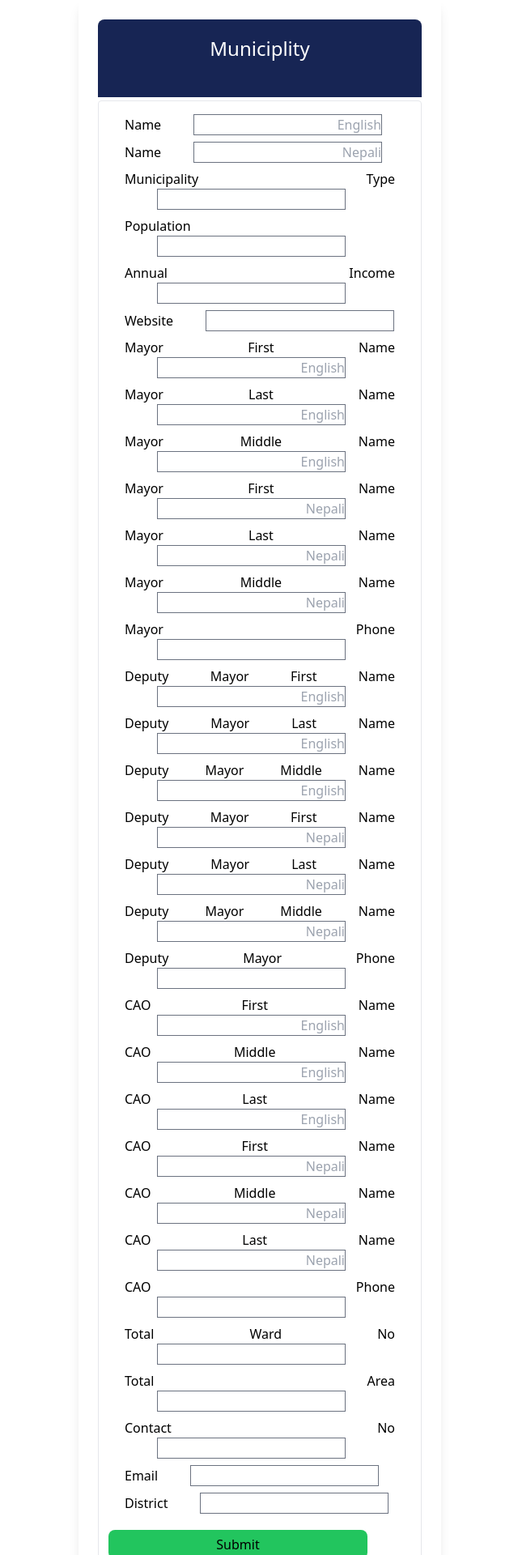
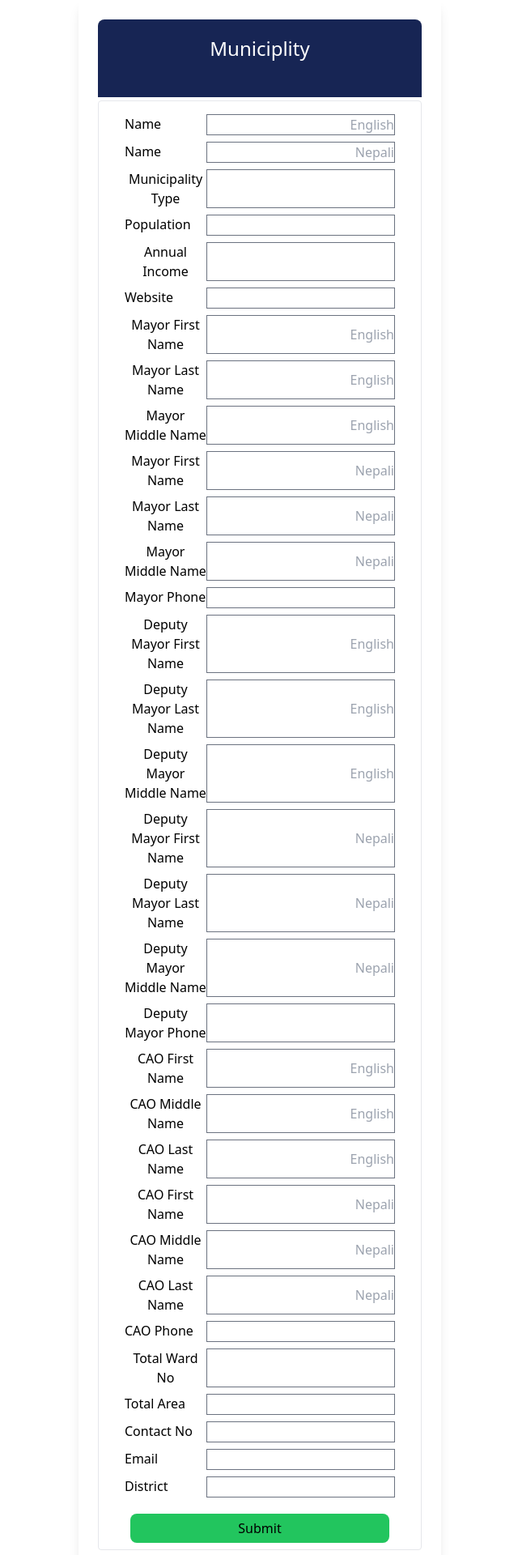
Before and after one commit to Asal2/Digital-palika, a React (Vite) app: page /Municipality in a window 1280 px wide. Shown: the part 520-2440 px from the top of the page at 81% size, without its empty margins (319-959 px from the left). Built offline with nearby package versions, Linux system fonts and the light colour scheme.

Commit message:
design implemented

```diff
--- a/src/LoginPage.jsx
+++ b/src/LoginPage.jsx
@@ -17,7 +17,6 @@ function LoginPage(props) {
           name="email"
           value={props.loginData}
           onChange={props.toggle}
-          required
         />
         <div style={{ position: "relative" }}>
           <div
@@ -40,7 +39,6 @@ function LoginPage(props) {
           name="password"
           value={props.loginData}
           onChange={props.toggle}
-          required
         />
 
         <div style={{ position: "relative" }}>
--- a/src/MunicipalityForm.jsx
+++ b/src/MunicipalityForm.jsx
@@ -8,13 +8,13 @@ function MunicipalityForm(props) {
         </div>
       </div>
       <form
-        onSubmit={props.hangleForm} required
-        className="border rounded w-full py-2 px-3 mt-1 text-justify"
+        onSubmit={props.hangleForm}
+        className="border rounded w-full py-2 px-3 mt-1"
       >
-        <div className="my-2 mx-5">
+        <div className="my-2 mx-5 flex">
           <label htmlFor="name_en">Name</label>
           <input
-            className="ml-10 border border-gray-500 text-right"
+            className="ml-auto border border-gray-500 text-right"
             id="name_en"
             placeholder="English"
             type="text"
@@ -23,10 +23,10 @@ function MunicipalityForm(props) {
             onChange={props.toggle}
           />
         </div>
-        <div className="my-2 mx-5">
+        <div className="my-2 mx-5 flex">
           <label htmlFor="name_np">Name</label>
           <input
-            className="ml-10 border border-gray-500 text-right"
+            className="ml-auto border border-gray-500 text-right"
             id="name_np"
             placeholder="Nepali"
             type="text"
@@ -35,10 +35,10 @@ function MunicipalityForm(props) {
             onChange={props.toggle}
           />
         </div>
-        <div className="my-2 mx-5">
+        <div className="my-2 mx-5 flex">
           <label htmlFor="municipality_type">Municipality Type</label>
           <input
-            className="ml-10 border border-gray-500 text-right"
+            className="ml-auto border border-gray-500 text-right"
             id="municipality_type"
             type="text"
             name="municipality_type"
@@ -46,10 +46,10 @@ function MunicipalityForm(props) {
             onChange={props.toggle}
           />
         </div>
-        <div className="my-2 mx-5">
+        <div className="my-2 mx-5 flex">
           <label htmlFor="population">Population</label>
           <input
-            className="ml-10 border border-gray-500 text-right"
+            className="ml-auto border border-gray-500 text-right"
             id="population"
             type="number"
             name="population"
@@ -57,10 +57,10 @@ function MunicipalityForm(props) {
             onChange={props.toggle}
           />
         </div>
-        <div className="my-2 mx-5">
+        <div className="my-2 mx-5 flex">
           <label htmlFor="annual_income">Annual Income</label>
           <input
-            className="ml-10 border border-gray-500 text-right"
+            className="ml-auto border border-gray-500 text-right"
             id="annual_income"
             type="number"
             name="annual_income"
@@ -68,10 +68,10 @@ function MunicipalityForm(props) {
             onChange={props.toggle}
           />
         </div>
-        <div className="my-2 mx-5">
+        <div className="my-2 mx-5 flex">
           <label htmlFor="website">Website</label>
           <input
-            className="ml-10 border border-gray-500 text-right"
+            className="ml-auto border border-gray-500 text-right"
             id="website"
             type="text"
             name="website"
@@ -79,12 +79,12 @@ function MunicipalityForm(props) {
             onChange={props.toggle}
           />
         </div>
-        <div className="my-2 mx-5">
+        <div className="my-2 mx-5 flex">
           <label htmlFor="mayor_first_name_en">
             Mayor First Name
           </label>
           <input
-            className="ml-10 border border-gray-500 text-right"
+            className="ml-auto border border-gray-500 text-right"
             id="mayor_first_name_en"
             placeholder="English"
             type="text"
@@ -93,10 +93,10 @@ function MunicipalityForm(props) {
             onChange={props.toggle}
           />
         </div>
-        <div className="my-2 mx-5">
+        <div className="my-2 mx-5 flex">
           <label htmlFor="mayor_last_name_en">Mayor Last Name</label>
           <input
-            className="ml-10 border border-gray-500 text-right"
+            className="ml-auto border border-gray-500 text-right"
             id="mayor_last_name_en"
             placeholder="English"
             type="text"
@@ -105,12 +105,12 @@ function MunicipalityForm(props) {
             onChange={props.toggle}
           />
         </div>
-        <div className="my-2 mx-5">
+        <div className="my-2 mx-5 flex">
           <label htmlFor="mayor_middle_name_en">
             Mayor Middle Name
           </label>
           <input
-            className="ml-10 border border-gray-500 text-right"
+            className="ml-auto border border-gray-500 text-right"
             id="mayor_middle_name_en"
             placeholder="English"
             type="text"
@@ -119,10 +119,10 @@ function MunicipalityForm(props) {
             onChange={props.toggle}
           />
         </div>
-        <div className="my-2 mx-5">
+        <div className="my-2 mx-5 flex">
           <label htmlFor="mayor_first_name_np">Mayor First Name</label>
           <input
-            className="ml-10 border border-gray-500 text-right"
+            className="ml-auto border border-gray-500 text-right"
             id="mayor_first_name_np"
             placeholder="Nepali"
             type="text"
@@ -131,10 +131,10 @@ function MunicipalityForm(props) {
             onChange={props.toggle}
           />
         </div>
-        <div className="my-2 mx-5">
+        <div className="my-2 mx-5 flex">
           <label htmlFor="mayor_last_name_np">Mayor Last Name</label>
           <input
-            className="ml-10 border border-gray-500 text-right"
+            className="ml-auto border border-gray-500 text-right"
             id="mayor_last_name_np"
             placeholder="Nepali"
             type="text"
@@ -143,12 +143,12 @@ function MunicipalityForm(props) {
             onChange={props.toggle}
           />
         </div>
-        <div className="my-2 mx-5">
+        <div className="my-2 mx-5 flex">
           <label htmlFor="mayor_middle_name_np">
             Mayor Middle Name
           </label>
           <input
-            className="ml-10 border border-gray-500 text-right"
+            className="ml-auto border border-gray-500 text-right"
             id="mayor_middle_name_np"
             placeholder="Nepali"
             type="text"
@@ -157,10 +157,10 @@ function MunicipalityForm(props) {
             onChange={props.toggle}
           />
         </div>
-        <div className="my-2 mx-5">
+        <div className="my-2 mx-5 flex">
           <label htmlFor="mayor_phone">Mayor Phone</label>
           <input
-            className="ml-10 border border-gray-500 text-right"
+            className="ml-auto border border-gray-500 text-right"
             id="mayor_phone"
             type="number"
             name="mayor_phone"
@@ -168,12 +168,12 @@ function MunicipalityForm(props) {
             onChange={props.toggle}
           />
         </div>
-        <div className="my-2 mx-5">
+        <div className="my-2 mx-5 flex">
           <label htmlFor="deputy_mayor_first_name_en">
             Deputy Mayor First Name
           </label>
           <input
-            className="ml-10 border border-gray-500 text-right"
+            className="ml-auto border border-gray-500 text-right"
             id="deputy_mayor_first_name_en"
             placeholder="English"
             type="text"
@@ -182,12 +182,12 @@ function MunicipalityForm(props) {
             onChange={props.toggle}
           />
         </div>
-        <div className="my-2 mx-5">
-          <label htmlFor="deputy_mayor_last_name_en">
+        <div className="my-2 mx-5 flex">
+          <label htmlFor="deputy_mayor_last_name_en flex text-right">
             Deputy Mayor Last Name
           </label>
           <input
-            className="ml-10 border border-gray-500 text-right"
+            className="ml-auto border border-gray-500 text-right"
             id="deputy_mayor_last_name_en"
             placeholder="English"
             type="text"
@@ -196,12 +196,12 @@ function MunicipalityForm(props) {
             onChange={props.toggle}
           />
         </div>
-        <div className="my-2 mx-5">
+        <div className="my-2 mx-5 flex">
           <label htmlFor="deputy_mayor_middle_name_en">
             Deputy Mayor Middle Name
           </label>
           <input
-            className="ml-10 border border-gray-500 text-right"
+            className="ml-auto border border-gray-500 text-right"
             id="deputy_mayor_middle_name_en"
             placeholder="English"
             type="text"
@@ -210,12 +210,12 @@ function MunicipalityForm(props) {
             onChange={props.toggle}
           />
         </div>
-        <div className="my-2 mx-5">
+        <div className="my-2 mx-5 flex">
           <label htmlFor="deputy_mayor_first_name_np">
             Deputy Mayor First Name
           </label>
           <input
-            className="ml-10 border border-gray-500 text-right"
+            className="ml-auto border border-gray-500 text-right"
             id="deputy_mayor_first_name_np"
             placeholder="Nepali"
             type="text"
@@ -224,12 +224,12 @@ function MunicipalityForm(props) {
             onChange={props.toggle}
           />
         </div>
-        <div className="my-2 mx-5">
+        <div className="my-2 mx-5 flex">
           <label htmlFor="deputy_mayor_last_name_np">
             Deputy Mayor Last Name
           </label>
           <input
-            className="ml-10 border border-gray-500 text-right"
+            className="ml-auto border border-gray-500 text-right"
             id="deputy_mayor_last_name_np"
             placeholder="Nepali"
             type="text"
@@ -238,12 +238,12 @@ function MunicipalityForm(props) {
             onChange={props.toggle}
           />
         </div>
-        <div className="my-2 mx-5">
+        <div className="my-2 mx-5 flex">
           <label htmlFor="deputy_mayor_middle_name_np">
             Deputy Mayor Middle Name
           </label>
           <input
-            className="ml-10 border border-gray-500 text-right"
+            className="ml-auto border border-gray-500 text-right"
             id="deputy_mayor_middle_name_np"
             placeholder="Nepali"
             type="text"
@@ -252,10 +252,10 @@ function MunicipalityForm(props) {
             onChange={props.toggle}
           />
         </div>
-        <div className="my-2 mx-5">
+        <div className="my-2 mx-5 flex">
           <label htmlFor="deputy_mayor_phone">Deputy Mayor Phone</label>
           <input
-            className="ml-10 border border-gray-500 text-right"
+            className="ml-auto border border-gray-500 text-right"
             id="deputy_mayor_phone"
             type="number"
             name="deputy_mayor_phone"
@@ -263,10 +263,10 @@ function MunicipalityForm(props) {
             onChange={props.toggle}
           />
         </div>
-        <div className="my-2 mx-5">
+        <div className="my-2 mx-5 flex">
           <label htmlFor="CAO_first_name_en">CAO First Name</label>
           <input
-            className="ml-10 border border-gray-500 text-right"
+            className="ml-auto border border-gray-500 text-right"
             id="CAO_first_name_en"
             placeholder="English"
             type="text"
@@ -275,10 +275,10 @@ function MunicipalityForm(props) {
             onChange={props.toggle}
           />
         </div>
-        <div className="my-2 mx-5">
+        <div className="my-2 mx-5 flex">
           <label htmlFor="CAO_middle_name_en">CAO Middle Name</label>
           <input
-            className="ml-10 border border-gray-500 text-right"
+            className="ml-auto border border-gray-500 text-right"
             id="CAO_middle_name_en"
             placeholder="English"
             type="text"
@@ -287,10 +287,10 @@ function MunicipalityForm(props) {
             onChange={props.toggle}
           />
         </div>
-        <div className="my-2 mx-5">
+        <div className="my-2 mx-5 flex">
           <label htmlFor="CAO_last_name_en">CAO Last Name</label>
           <input
-            className="ml-10 border border-gray-500 text-right"
+            className="ml-auto border border-gray-500 text-right"
             id="CAO_last_name_en"
             placeholder="English"
             type="text"
@@ -299,10 +299,10 @@ function MunicipalityForm(props) {
             onChange={props.toggle}
           />
         </div>
-        <div className="my-2 mx-5">
+        <div className="my-2 mx-5 flex">
           <label htmlFor="CAO_first_name_np">CAO First Name</label>
           <input
-            className="ml-10 border border-gray-500 text-right"
+            className="ml-auto border border-gray-500 text-right"
             id="CAO_first_name_np"
             placeholder="Nepali"
             type="text"
@@ -311,10 +311,10 @@ function MunicipalityForm(props) {
             onChange={props.toggle}
           />
         </div>
-        <div className="my-2 mx-5">
+        <div className="my-2 mx-5 flex">
           <label htmlFor="CAO_middle_name_np">CAO Middle Name</label>
           <input
-            className="ml-10 border border-gray-500 text-right"
+            className="ml-auto border border-gray-500 text-right"
             id="CAO_middle_name_np"
             placeholder="Nepali"
             type="text"
@@ -323,10 +323,10 @@ function MunicipalityForm(props) {
             onChange={props.toggle}
           />
         </div>
-        <div className="my-2 mx-5">
+        <div className="my-2 mx-5 flex">
           <label htmlFor="CAO_last_name_np">CAO Last Name</label>
           <input
-            className="ml-10 border border-gray-500 text-right"
+            className="ml-auto border border-gray-500 text-right"
             id="CAO_last_name_np"
             placeholder="Nepali"
             type="text"
@@ -335,10 +335,10 @@ function MunicipalityForm(props) {
             onChange={props.toggle}
           />
         </div>
-        <div className="my-2 mx-5">
+        <div className="my-2 mx-5 flex">
           <label htmlFor="CAO_phone">CAO Phone</label>
           <input
-            className="ml-10 border border-gray-500 text-right"
+            className="ml-auto border border-gray-500 text-right"
             id="CAO_phone"
             type="number"
             name="CAO_phone"
@@ -346,10 +346,10 @@ function MunicipalityForm(props) {
             onChange={props.toggle}
           />
         </div>
-        <div className="my-2 mx-5">
+        <div className="my-2 mx-5 flex">
           <label htmlFor="total_ward_no">Total Ward No</label>
           <input
-            className="ml-10 border border-gray-500 text-right"
+            className="ml-auto border border-gray-500 text-right"
             id="total_ward_no"
             type="number"
             name="total_ward_no"
@@ -357,10 +357,10 @@ function MunicipalityForm(props) {
             onChange={props.toggle}
           />
         </div>
-        <div className="my-2 mx-5">
+        <div className="my-2 mx-5 flex">
           <label htmlFor="total_area">Total Area</label>
           <input
-            className="ml-10 border border-gray-500 text-right"
+            className="ml-auto border border-gray-500 text-right"
             id="total_area"
             type="number"
             name="total_area"
@@ -368,10 +368,10 @@ function MunicipalityForm(props) {
             onChange={props.toggle}
           />
         </div>
-        <div className="my-2 mx-5">
+        <div className="my-2 mx-5 flex">
           <label htmlFor="contact_no">Contact No</label>
           <input
-            className="ml-10 border border-gray-500 text-right"
+            className="ml-auto border border-gray-500 text-right"
             id="contact_no"
             type="number"
             name="contact_no"
@@ -379,10 +379,10 @@ function MunicipalityForm(props) {
             onChange={props.toggle}
           />
         </div>
-        <div className="my-2 mx-5">
+        <div className="my-2 mx-5 flex">
           <label htmlFor="email">Email</label>
           <input
-            className="ml-10 border border-gray-500 text-right"
+            className="ml-auto border border-gray-500 text-right"
             id="email"
             type="email"
             name="email"
@@ -390,10 +390,10 @@ function MunicipalityForm(props) {
             onChange={props.toggle}
           />
         </div>
-        <div className="my-2 mx-5">
+        <div className="my-2 mx-5 flex">
           <label htmlFor="district">District</label>
           <input
-            className="ml-10 border border-gray-500 text-right"
+            className="ml-auto border border-gray-500 text-right"
             id="district"
             type="text"
             name="district"
```
Also changed, not shown: src/CustomerForm.jsx (+38 -30 lines), src/WardForm.jsx (+29 -26 lines).
